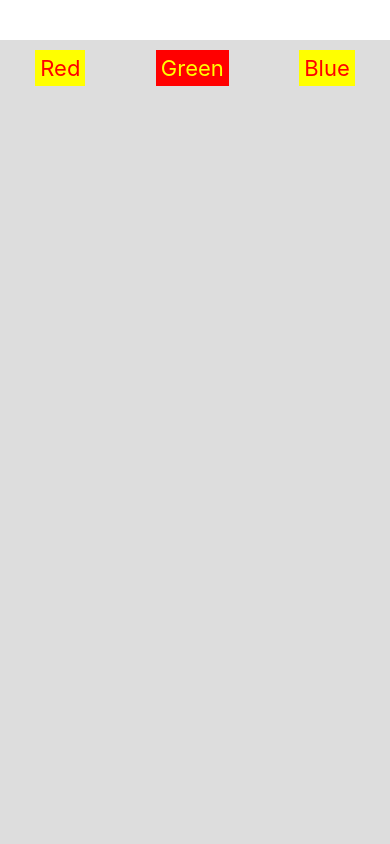
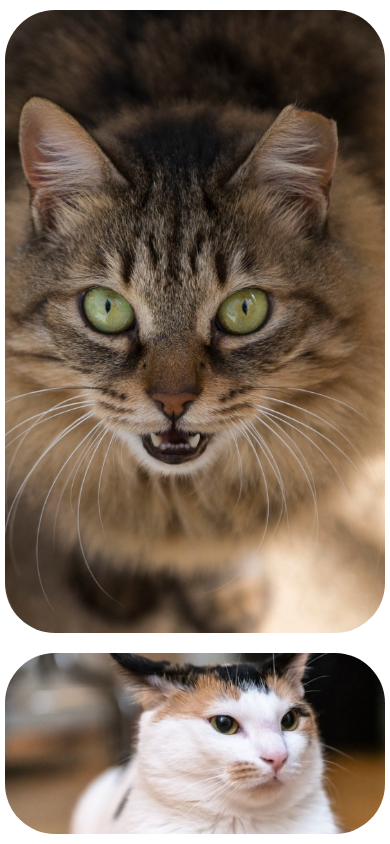
Before and after one commit to snow915/ColorCatalog, a React Native app: screen / in a window 390 px wide. Built offline with nearby package versions, Linux system fonts and the light colour scheme.

Commit message:
add: image component

```diff
--- a/App.js
+++ b/App.js
@@ -2,41 +2,35 @@ import {StatusBar} from 'expo-status-bar';
 import React from 'react';
 import {
     StyleSheet,
-    Text,
     View,
+    Image,
+    Dimensions
 } from 'react-native';
 
+import cat1 from "./assets/cat1.jpg"
+import cat2 from "./assets/cat2.jpg"
 
 export default function App() {
 
     return (
         <View style={styles.page}>
-          <Text style={styles.text}>Red</Text>
-          <Text style={[styles.text, styles.selectedText]}>Green</Text>
-          <Text style={styles.text}>Blue</Text>
+            <Image style={styles.image} source={cat1}/>
+            <Image style={styles.image} source={cat2}/>
         </View>
     );
 }
 
 const styles = StyleSheet.create({
-  page : {
-    marginTop : 40,
-    backgroundColor : "#DDD",
+  page: {
     flex: 1,
-    flexDirection : "row",
-    justifyContent: "space-around",
-    alignItems : "flex-start"
+    justifyContent: "center",
+    alignItems: "center"
   },
-  text: {
-    fontSize : 22,
-    color: "red",
-    backgroundColor: "yellow",
-    margin: 10,
-    padding: 5,
-    textAlign: "center"
-  },
-  selectedText: {
-    backgroundColor: "red",
-    color: "yellow",
+
+  image: {
+      flex: 1,
+      borderRadius: 50,
+      margin: 10,
+      width: Dimensions.get("window").width - 10
   }
 });
```
Also changed, not shown: assets/cat1.jpg (added), assets/cat2.jpg (added).
